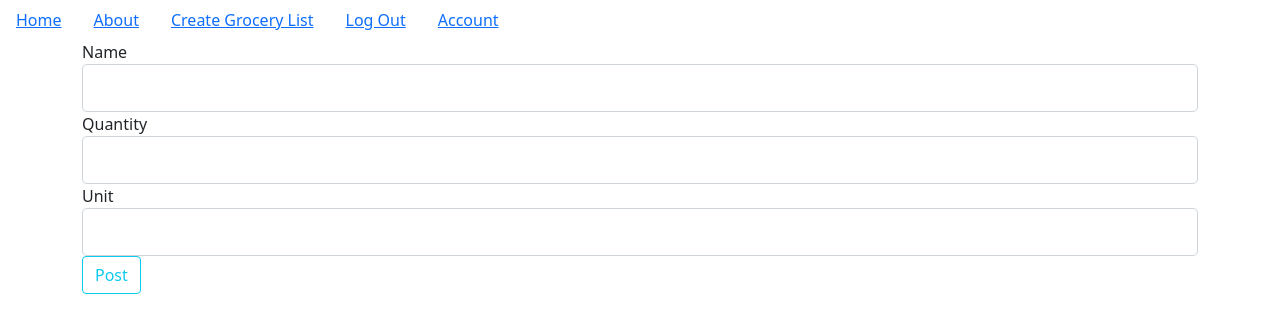
After one commit to Tuckerchaisit/groceList, a Flask app: page /create in a window 1280 px wide. The commit adds this page. Shown: the top 333 px of the page. Run offline with Flask 2, Linux system fonts and the light colour scheme; the visitor is signed in with stand-in values (Sample User, id 1).

```diff
--- a/myapp/__init__.py
+++ b/myapp/__init__.py
@@ -52,3 +52,7 @@ app.register_blueprint(error_pages)
 #linking users views Blueprint
 from myapp.users.views import users
 app.register_blueprint(users)
+
+# Linking and registering grocery_lists views Blueprint
+from myapp.grocery_lists.views import grocery_lists
+app.register_blueprint(grocery_lists)
--- a/myapp/core/views.py
+++ b/myapp/core/views.py
@@ -1,13 +1,15 @@
 # core/views.py
 
 from flask import render_template, request, Blueprint
+from myapp.models import Grocery
 
 core = Blueprint('core', __name__)
 
 @core.route('/')
 def index():
-
-    return render_template('index.html')
+    page = request.args.get('page', 1, type=int)
+    grocery_lists = Grocery.query.order_by(Grocery.date.desc()).paginate(page=page, per_page=5)
+    return render_template('index.html', grocery_lists=grocery_lists)
 
 @core.route('/info')
 def info():
--- /dev/null
+++ b/myapp/grocery_lists/forms.py
@@ -0,0 +1,9 @@
+from flask_wtf import FlaskForm
+from wtforms import StringField, SubmitField, TextAreaField
+from wtforms.validators import DataRequired
+
+class GroceryForm(FlaskForm):
+    name = StringField('Name', validators=[DataRequired()])
+    quantity = StringField('Quantity', validators=[DataRequired()])
+    unit = StringField('Unit', validators=[DataRequired()])
+    submit = SubmitField('Post')
--- /dev/null
+++ b/myapp/grocery_lists/views.py
@@ -0,0 +1,63 @@
+from flask import render_template, url_for, flash, request, redirect, Blueprint, abort
+from flask_login import current_user, login_required
+from myapp import db
+from myapp.models import Grocery
+from myapp.grocery_lists.forms import GroceryForm
+
+grocery_lists = Blueprint('grocery_lists', __name__)
+
+@grocery_lists.route('/create', methods=['GET', 'POST'])
+@login_required
+def create_list():
+  form = GroceryForm()
+  if form.validate_on_submit():
+    grocery = Grocery(name=form.name.data, quantity=form.quantity.data, unit=form.unit.data, user_id=current_user.id)
+    db.session.add(grocery)
+    db.session.commit()
+    flash('Grocery Created')
+    print('Grocery was created')
+    return redirect(url_for('core.index'))
+  return render_template('create_list.html', form=form)
+
+@grocery_lists.route('/<int:grocery_id>')
+def grocery(grocery_id):
+    grocery = Grocery.query.get_or_404(grocery_id)
+    return render_template('grocery.html', name=grocery.name, quantity=grocery.quantity, unit=grocery.unit, grocery=grocery)
+
+@grocery_lists.route('/<int:grocery_id>/update', methods=['GET', 'POST'])
+@login_required
+def update(grocery_id):
+  grocery = Grocery.query.get_or_404(grocery_id)
+
+  if grocery.author != current_user:
+    abort(403)
+
+  form = GroceryForm()
+
+  if form.validate_on_submit():
+      grocery.name = form.name.data
+      grocery.quantity = form.quantity.data
+      grocery.unit = form.unit.data
+      db.session.commit()
+      flash('Grocery Updated')
+      return redirect(url_for('grocery_lists.grocery',grocery_id=grocery.id))
+
+  elif request.method == 'GET':
+    form.name.data = grocery.name
+    form.quantity.data = grocery.quantity
+    form.unit.data = grocery.unit
+
+  return render_template('create_list.html',title='Updating',form=form)
+
+@grocery_lists.route('/<int:grocery_id>/delete', methods=['GET', 'POST'])
+@login_required
+def delete_list(grocery_id):
+
+  grocery = Grocery.query.get_or_404(grocery_id)
+  if grocery.autho != current_user:
+    abort(403)
+
+  db.session.delete(grocery)
+  db.session.commit()
+  flash('Grocery Deleted')
+  return redirect(url_for('core.index'))
--- a/myapp/models.py
+++ b/myapp/models.py
@@ -37,8 +37,9 @@ class User(db.Model, UserMixin):
 class Grocery(db.Model):
     __tablename__ = 'grocerys'
     id = db.Column(db.Integer, primary_key=True)
+    date = db.Column(db.DateTime, nullable=False, default=datetime.utcnow)
     name = db.Column(db.String(140), nullable=False)
-    quantity = db.Column(db.Integer, nullable=False)
+    quantity = db.Column(db.String(140), nullable=False)
     unit = db.Column(db.String(140), nullable=False)
     user_id = db.Column(db.Integer, db.ForeignKey('users.id'), nullable=False)
 
@@ -49,4 +50,4 @@ class Grocery(db.Model):
         self.user_id = user_id
 
     def __repr__(self):
-        return f"Post ID: {self.id} -- Name: {self.name} --- Quantity: {self.quantity}"
+        return f"Post ID: {self.id} -- Date: {self.date} --- Name: {self.Name}"
--- a/myapp/templates/base.html
+++ b/myapp/templates/base.html
@@ -18,6 +18,9 @@
         </li>
 
         {% if current_user.is_authenticated %}
+        <li class="nav-link">
+            <a href="{{url_for('grocery_lists.create_list')}}">Create Grocery List</a>
+        </li>
         <li class="nav-link">
             <a href="{{url_for('users.logout')}}">Log Out</a>
         </li>
--- /dev/null
+++ b/myapp/templates/create_list.html
@@ -0,0 +1,23 @@
+{% extends "base.html" %}
+{% block content %}
+  <form class="form-group" method="POST">
+    {{form.hidden_tag()}}
+
+    <div class="form-group">
+      {{form.name.label(class="form-control-label")}}
+      {{form.name(class="form-control form-control-lg")}}
+    </div>
+    <div class="form-group">
+      {{form.quantity.label(class="form-control-label")}}
+      {{form.quantity(class="form-control form-control-lg")}}
+    </div>
+    <div class="form-group">
+      {{form.unit.label(class="form-control-label")}}
+      {{form.unit(class="form-control form-control-lg")}}
+    </div>
+    <div class="form-group">
+      {{form.submit(class="btn btn-outline-info")}}
+    </div>
+  </form>
+
+{% endblock %}
```
Also changed, not shown: migrations/versions/bffffc1378d0_.py (added, +28 -0 lines), myapp/templates/grocery.html (added, +15 -0 lines), myapp/templates/index.html (+24 -1 lines), myapp/templates/user_grocery_lists.html (added, +14 -0 lines), myapp/users/views.py (+8 -1 lines), myapp/grocery_lists/__init__.py (added).
